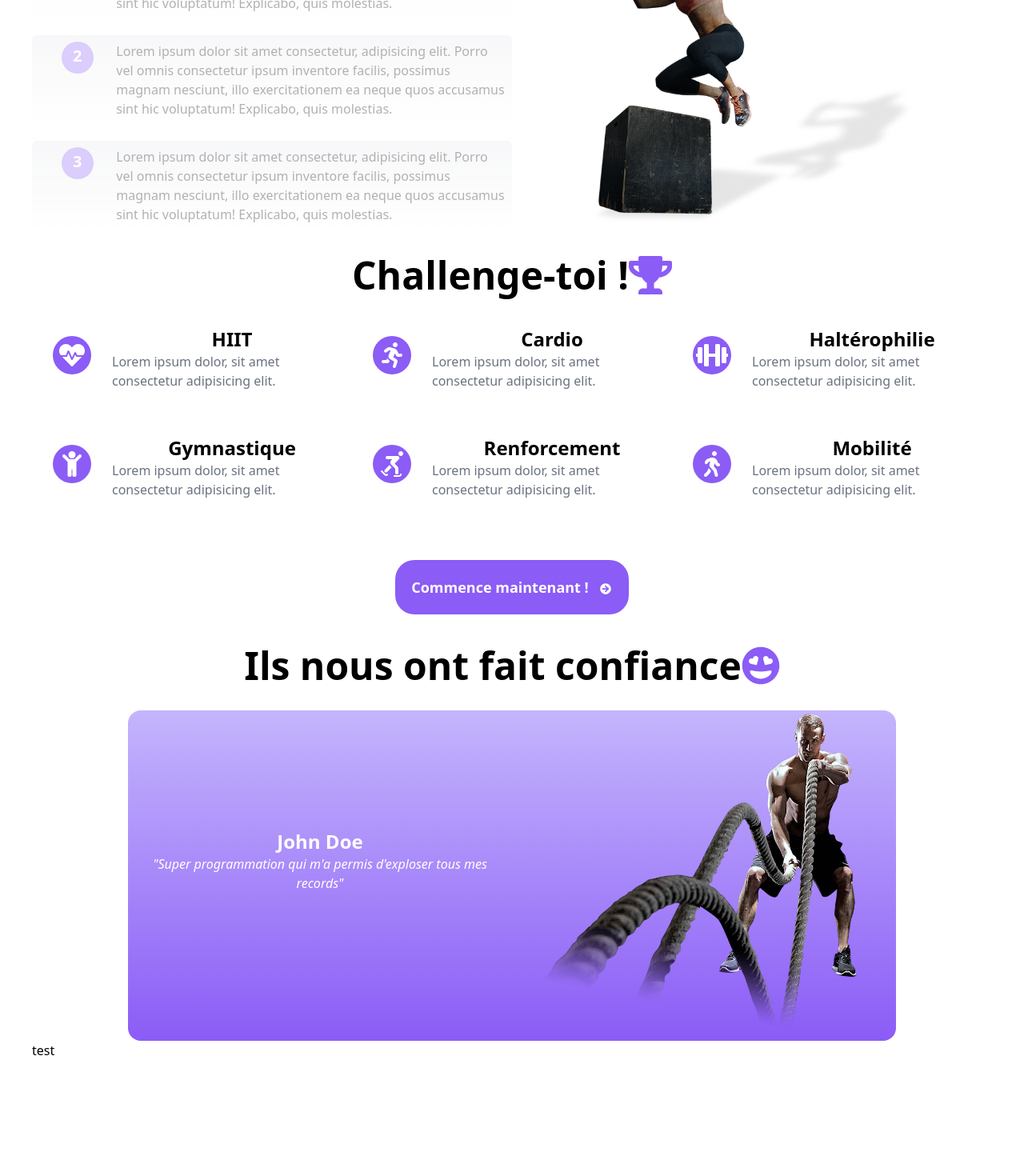
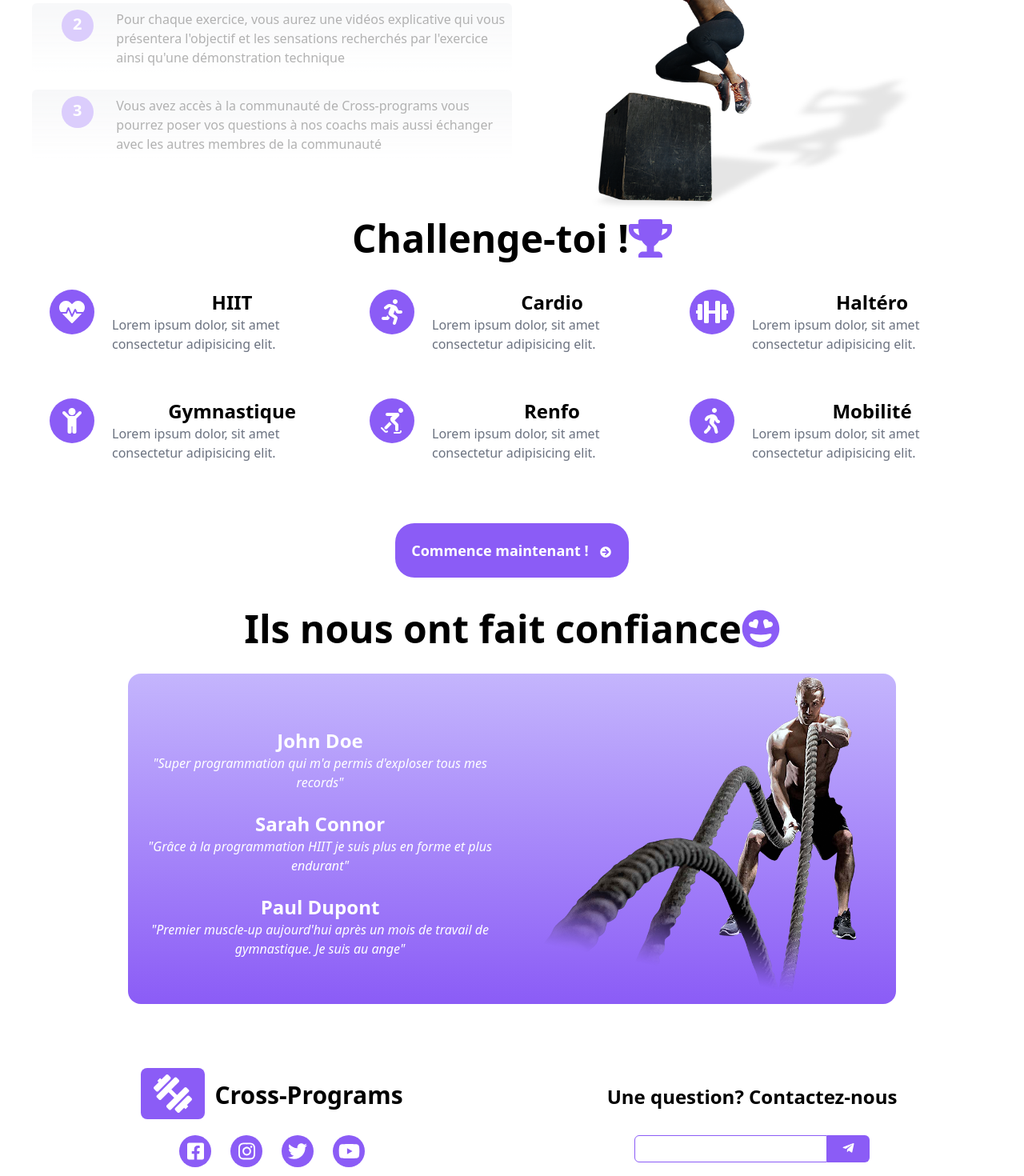
Before and after one commit to ChMenguy/landing_page_program, a React (Create React App) app: page / in a window 1280 px wide. Shown: the part 1320-2790 px from the top of the page at 80% size. Before the commit the page ends 2681 px from the top, so only its background shows below. Built offline with nearby package versions, Linux system fonts and the light colour scheme.

Commit message:
Footer + responsive

```diff
--- a/package.json
+++ b/package.json
@@ -5,6 +5,8 @@
   "dependencies": {
     "@craco/craco": "^6.4.0",
     "@fortawesome/fontawesome-svg-core": "^1.2.36",
+    "@fortawesome/free-brands-svg-icons": "^5.15.4",
+    "@fortawesome/free-regular-svg-icons": "^5.15.4",
     "@fortawesome/free-solid-svg-icons": "^5.15.4",
     "@fortawesome/react-fontawesome": "^0.1.16",
     "@testing-library/jest-dom": "^5.15.0",
--- a/src/Layout/navbar.js
+++ b/src/Layout/navbar.js
@@ -2,6 +2,7 @@ import { useState } from "react"
 
 import { FontAwesomeIcon } from "@fortawesome/react-fontawesome"
 import { faDumbbell, faBars, faWindowClose } from "@fortawesome/free-solid-svg-icons"
+import Logo from "../components/Logo"
 
 const menu = [{title : 'Accueil', link : '#home'},
             {title : 'A propos', link : '#about'},
@@ -15,14 +16,7 @@ export default function NavBar() {
 
     return(
         <div className="flex justify-between ">
-            <div>
-                <FontAwesomeIcon
-                    icon={faDumbbell}
-                    size= "4x"
-                    className="bg-primary p-3 rounded-lg text-secondary"
-                    transform ={{ rotate: 45 }}
-                />
-            </div>
+                <Logo />
             <div className="hidden md:hidden lg:block">
                 <ul className="flex text-gray-500 cursor-pointer">
                     {menu.map(item =>(
--- a/src/Screens/About.jsx
+++ b/src/Screens/About.jsx
@@ -1,14 +1,12 @@
-import { FontAwesomeIcon } from '@fortawesome/react-fontawesome'
-import { faArrowCircleRight } from '@fortawesome/free-solid-svg-icons'
 
 import ImgAbout1 from '../assets/images/overhead.png'
 import ImgAbout2 from '../assets/images/boxjump.png'
 import Button from '../components/Button'
 import Title from '../components/Title'
 
-const advantage = [ {id : 1 , content : 'Lorem ipsum dolor sit amet consectetur, adipisicing elit. Porro vel omnis consectetur ipsum inventore facilis, possimus magnam nesciunt, illo exercitationem ea neque quos accusamus sint hic voluptatum! Explicabo, quis molestias.' },
-                    {id : 2 , content : 'Lorem ipsum dolor sit amet consectetur, adipisicing elit. Porro vel omnis consectetur ipsum inventore facilis, possimus magnam nesciunt, illo exercitationem ea neque quos accusamus sint hic voluptatum! Explicabo, quis molestias.' },
-                    {id : 3 , content : 'Lorem ipsum dolor sit amet consectetur, adipisicing elit. Porro vel omnis consectetur ipsum inventore facilis, possimus magnam nesciunt, illo exercitationem ea neque quos accusamus sint hic voluptatum! Explicabo, quis molestias.' }
+const advantage = [ {id : 1 , content : 'Vous pouvez programmez votre entrainement sur votre calendrier personnel, définir un rappel afin que vous puissiez planifier au mieux votre activité' },
+                    {id : 2 , content : 'Pour chaque exercice, vous aurez une vidéos explicative qui vous présentera l\'objectif et les sensations recherchés par l\'exercice ainsi qu\'une démonstration technique' },
+                    {id : 3 , content : 'Vous avez accès à la communauté de Cross-programs vous pourrez poser vos questions à nos coachs mais aussi échanger avec les autres membres de la communauté' }
                 ]
 
 function About(){
@@ -23,7 +21,7 @@ function About(){
                         <Title
                             content = "Qui sommes nous?"
                         />
-                        <p>Lorem ipsum dolor sit amet consectetur, adipisicing elit. Porro vel omnis consectetur ipsum inventore facilis, possimus magnam nesciunt, illo exercitationem ea neque quos accusamus sint hic voluptatum! Explicabo, quis molestias.</p>
+                        <p>Cross-Programs est une plateforme qui propose des programmations pour tous les crossfiteurs qui veulent progresser quelque soit leurs niveaux. Que ce soit l'haltérophilie, la gymnastique ou encore le cardio, nos équipes mettent toutes leurs énergie pour que vous permettre d'atteindre vos objectifs</p>
                         <Button
                             content="Let's go !"
                             justify = "flex justify-end"
--- a/src/Screens/Footer.jsx
+++ b/src/Screens/Footer.jsx
@@ -1,9 +1,47 @@
+import Logo from "../components/Logo"
+import { FontAwesomeIcon } from "@fortawesome/react-fontawesome"
+import { faFacebookSquare,
+         faInstagram,
+         faTwitter,
+         faYoutube,
+         faTelegramPlane} from "@fortawesome/free-brands-svg-icons"
+import Title from "../components/Title"
+
+const icons = [{icon : faFacebookSquare , adress : 'https://www.facebook.com/'},
+                {icon : faInstagram, adress : 'https://www.instagram.com/'},
+                {icon :faTwitter, adress:'https://twitter.com/'},
+                {icon : faYoutube, adress : 'https://youtube.com/'}]
 
 
 function Footer(){
     return(
-        <div>
-            test
+        <div className="mt-20 flex flex-wrap">
+            <div className="lg:w-1/2 flex flex-col justify-center">
+                <div className="flex justify-center text-center">
+                    <Logo />
+                </div>
+                <div className="flex justify-center text-center mt-5">
+                    {icons.map(item=>(
+                    <a href={item.adress}>
+                        <div className="mx-3 bg-primary rounded-full w-10 h-10 pt-2">
+                            <FontAwesomeIcon icon={item.icon} className="text-secondary text-2xl"/>
+                        </div>
+                    </a>
+                    ))}
+                </div>
+
+            </div>
+            <div className="lg:w-1/2 text-center mt-5 lg:mt-0">
+                <h1 className="font-bold text-2xl pt-5">Une question? Contactez-nous</h1>
+                <form action="POST" className="flex justify-center mt-8">
+                    <input className="border border-primary p-1 rounded-l-md" type="email"></input>
+                    <div className = "text-secondary bg-primary px-4 rounded-r-md">
+                        <button type="submit"><FontAwesomeIcon icon={faTelegramPlane} className="pt-2 text-2xl" /></button>
+                    </div>
+                </form>
+
+
+            </div>
         </div>
     )
 }
--- a/src/Screens/Header.jsx
+++ b/src/Screens/Header.jsx
@@ -1,7 +1,7 @@
 import ImgHeader from '../assets/images/monteecorde.png'
 
 import { FontAwesomeIcon } from '@fortawesome/react-fontawesome'
-import { faMedal, faArrowCircleRight } from '@fortawesome/free-solid-svg-icons'
+import { faMedal } from '@fortawesome/free-solid-svg-icons'
 import Button from '../components/Button'
 import Title from '../components/Title'
 
@@ -13,13 +13,14 @@ function Header(){
                     content = {`Reste en forme et deviens meilleur chaque jour `}
                     icon = {<FontAwesomeIcon icon={faMedal} className="text-primary"/>}
                 />
-                <p>Lorem ipsum dolor sit amet consectetur adipisicing elit. Nemo, eveniet dolores saepe nam odit voluptates sint reiciendis blanditiis, quos laboriosam sunt esse perspiciatis deleniti necessitatibus temporibus quisquam cum architecto cumque.</p>
+                <p>Içi vous trouverez des programmations pour progresser que ce soit en Haltérophilie, en Gymnastique ou encore en endurance.</p>
                 <Button
-                    content="Nos programmes"
+                    content="Deviens une machine"
+                    justify ="flex justify-center"
                 />
             </div>
             <div className=" w-full lg:w-1/2 mb-5 pt-6 ">
-                <div className=" mt-5 bg-primary rounded-full border-10 border-optional1 h-96 w-96 mx-auto">
+                <div className=" mt-5 bg-primary rounded-full border-10 border-optional1 h-72 w-72 lg:h-96 lg:w-96 mx-auto">
                     <img src={ImgHeader} alt="corde" width="300px"/>
                 </div>
 
--- a/src/Screens/Opinions.jsx
+++ b/src/Screens/Opinions.jsx
@@ -4,6 +4,11 @@ import ImageOpinions from '../assets/images/corde.png'
 
 import { FontAwesomeIcon } from "@fortawesome/react-fontawesome"
 import { faGrinHearts} from "@fortawesome/free-solid-svg-icons"
+
+const opinions = [{name : 'John Doe', comment : `"Super programmation qui m'a permis d'exploser tous mes records"`},
+                    {name : 'Sarah Connor', comment : `"Grâce à la programmation HIIT je suis plus en forme et plus endurant"`},
+                    {name : 'Paul Dupont', comment : `"Premier muscle-up aujourd'hui après un mois de travail de gymnastique. Je suis au ange"`}
+                ]
 
 function Opinions(){
     return(
@@ -13,9 +18,13 @@ function Opinions(){
                 icon = {<FontAwesomeIcon icon={faGrinHearts} className=" text-primary"/>}
             />
             <div className = "flex flex-1 flex-wrap-reverse w-4/5 bg-gradient-to-b from-optional1 to-primary mx-auto rounded-2xl">
-                <div className="lg:w-1/2 p-5">
-                    <h1 className=" text-center text-2xl text-secondary font-bold lg:pt-32 ">John Doe</h1>
-                    <p className="italic text-center text-secondary">"Super programmation qui m'a permis d'exploser tous mes records"</p>
+                <div className="lg:w-1/2 p-5 lg:pt-14">
+                    {opinions.map(item=>(
+                        <div className="py-3">
+                            <h1 className=" text-center text-2xl text-secondary font-bold ">{item.name}</h1>
+                            <p className="italic text-center text-secondary">{item.comment}</p>
+                        </div>
+                    ))}
                 </div>
                 <div className="lg:w-1/2">
                     <img src={ImageOpinions} alt='imageopinons' />
--- a/src/Screens/Programs.jsx
+++ b/src/Screens/Programs.jsx
@@ -1,13 +1,13 @@
 import { FontAwesomeIcon } from "@fortawesome/react-fontawesome"
-import { faArrowCircleRight , faTrophy, faHeartbeat , faRunning , faDumbbell, faSkating, faChild, faWalking } from "@fortawesome/free-solid-svg-icons"
+import { faTrophy, faHeartbeat , faRunning , faDumbbell, faSkating, faChild, faWalking } from "@fortawesome/free-solid-svg-icons"
 import Button from "../components/Button"
 import Title from "../components/Title"
 
 const programs = [  {icon : faHeartbeat, title : 'HIIT', content : 'Lorem ipsum dolor, sit amet consectetur adipisicing elit.' },
                     {icon : faRunning, title : 'Cardio', content : 'Lorem ipsum dolor, sit amet consectetur adipisicing elit.' },
-                    {icon : faDumbbell, title : 'Haltérophilie', content : 'Lorem ipsum dolor, sit amet consectetur adipisicing elit.' },
+                    {icon : faDumbbell, title : 'Haltéro', content : 'Lorem ipsum dolor, sit amet consectetur adipisicing elit.' },
                     {icon : faChild, title : 'Gymnastique', content : 'Lorem ipsum dolor, sit amet consectetur adipisicing elit.' },
-                    {icon : faSkating, title : 'Renforcement', content : 'Lorem ipsum dolor, sit amet consectetur adipisicing elit.' },
+                    {icon : faSkating, title : 'Renfo', content : 'Lorem ipsum dolor, sit amet consectetur adipisicing elit.' },
                     {icon : faWalking, title : 'Mobilité', content : 'Lorem ipsum dolor, sit amet consectetur adipisicing elit.' },
                 ]
 
@@ -22,12 +22,12 @@ function Programs(){
             <div className="flex flex-wrap text-center mt-10">
                 {programs.map(item=>(
                     <div className="w-1/2 flex-wrap lg:w-1/3 flex mb-14 ">
-                        <div className="w-1/4 pt-3 ">
-                            <div className="bg-primary rounded-full w-12 h-12 mx-auto pt-2 text-secondary" >
+                        <div className=" lg:w-1/4 pt-3 contents">
+                            <div className="bg-primary rounded-full w-14 h-14 mx-auto pt-3 text-secondary" >
                                 <FontAwesomeIcon icon={item.icon} size="2x" />
                             </div>
                         </div>
-                        <div className="w-3/4">
+                        <div className=" lg:w-3/4">
                             <h2 className="font-bold text-2xl">{item.title}</h2>
                             <p className="text-left text-gray-500">{item.content}</p>
                         </div>
--- /dev/null
+++ b/src/components/Logo.js
@@ -0,0 +1,17 @@
+import { FontAwesomeIcon } from "@fortawesome/react-fontawesome"
+import { faDumbbell } from "@fortawesome/free-solid-svg-icons"
+
+export default function Logo(){
+    return(
+        <div className="flex">
+            <FontAwesomeIcon
+                icon={faDumbbell}
+                size= "4x"
+                className="bg-primary p-3 rounded-lg text-secondary"
+                transform ={{ rotate: 45 }}
+            />
+            <h1 className="font-bold text-3xl pl-3 lg:pt-4">Cross-Programs</h1>
+        </div>
+    )
+
+}
```
Also changed, not shown: 1 other file (tests, documents, lock files or other folders).
